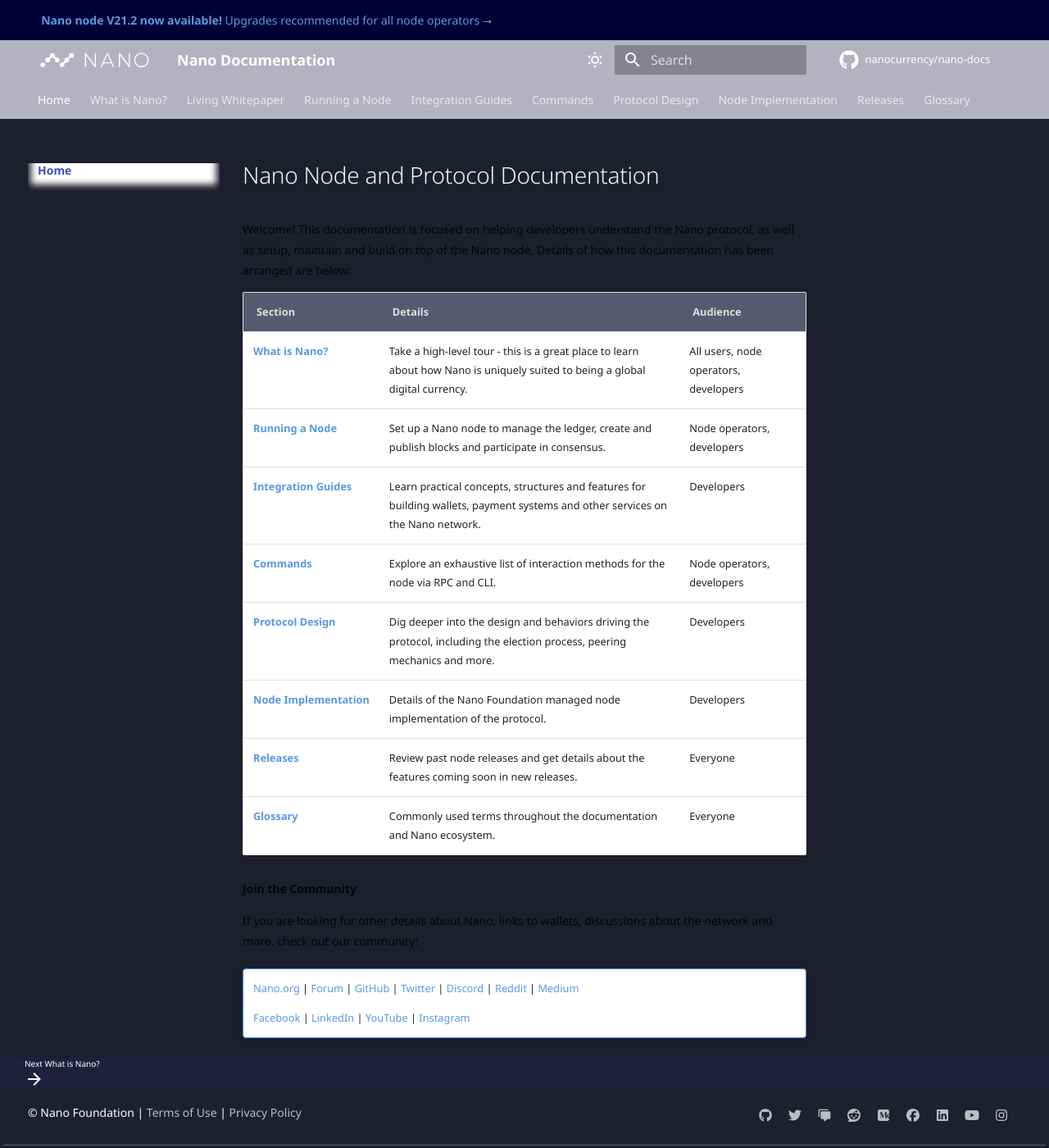
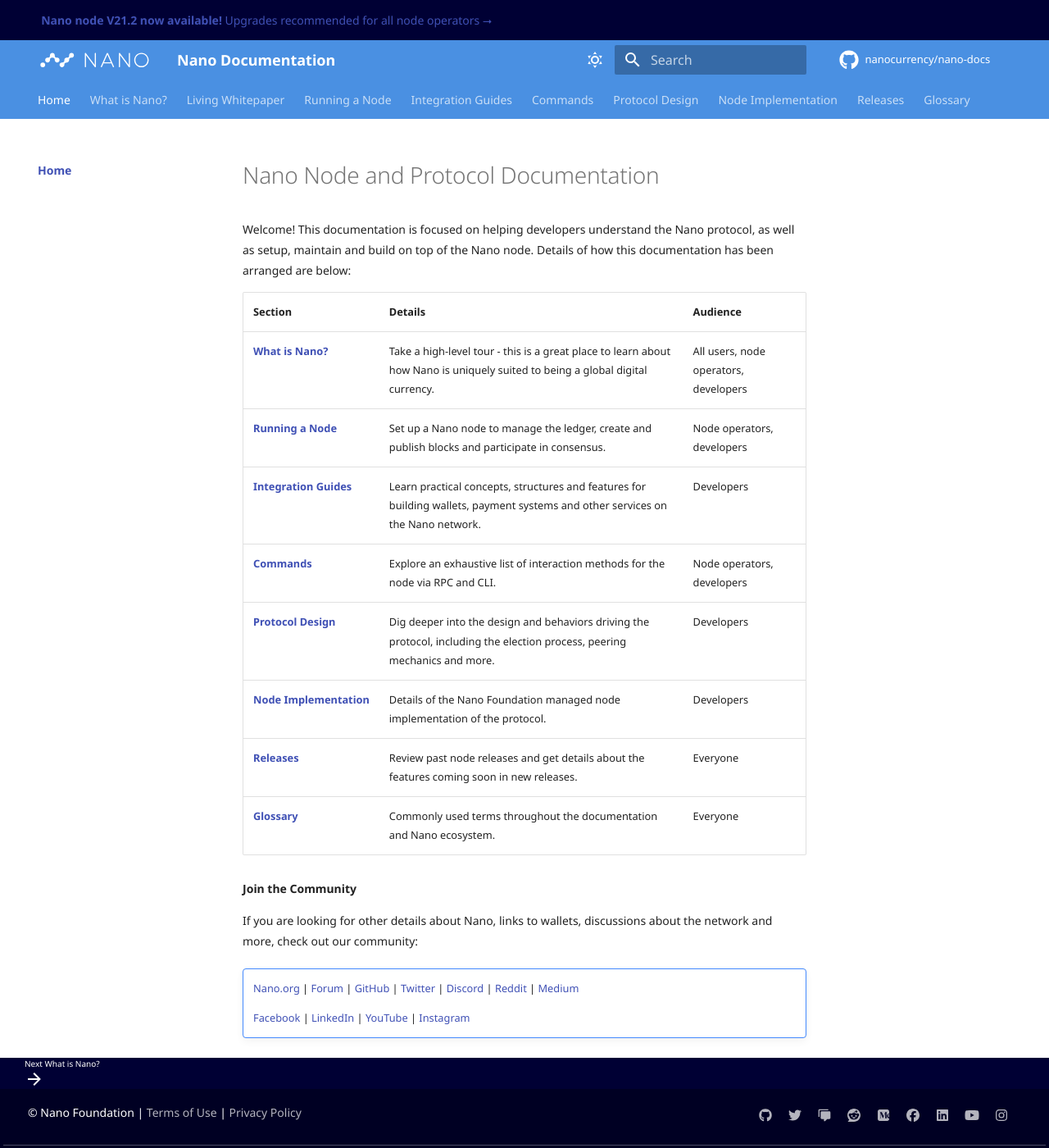
Before and after one commit to nanocurrency/nano-docs, an MkDocs documentation site: the page built from docs/index.md, in a window 1280 px wide and 1400 px high. Shown: the whole window at 82% size. Built offline with MkDocs 1.6.1 and Material for MkDocs 9.7.7, drawn with Linux system fonts in a browser that asks for light colours; comment, search, counter and statistics services are not loaded.

Commit message:
Revert "Adjustments to dark mode for better experience (#416)"
This reverts commit c5de74ea14e77a7964f7e292ea7c538fe4722c7d.

```diff
--- a/docs/stylesheets/extras.css
+++ b/docs/stylesheets/extras.css
@@ -30,7 +30,7 @@
 }
 
 .md-announce__inner a {
-    color: #F4FAFF !important;
+    color: #F4FAFF;
 }
 
 /*.md-container {
@@ -57,6 +57,14 @@
 	padding-left: 0.6rem;
 }
 
+/*
+.md-header,
+.md-footer-nav,
+.md-footer-meta {
+    background-color: #4a90e2;
+}
+*/
+
 /* Highlight current page in nav menu */
 .md-nav__link--active {
     /*color      : #4a90e2;*/
@@ -80,6 +88,11 @@
 /*tighten up table padding*/
 .md-typeset table:not([class]) td {
     padding: 0.6rem 0.6rem;
+}
+
+.md-typeset table:not([class]) th {
+    padding: 0.6rem 0.6rem;
+    min-width: 50px;
 }
 
 .md-typeset {
@@ -118,6 +131,10 @@
 .codehilite .c1 {
 	color: #7e7c8e;
 }
+
+/*.md-typeset h1 {
+	color: #131121;
+}*/
 
 .md-nav__title {
 	display: none;
@@ -168,6 +185,10 @@
     width: 120px;
 }
 
+.md-announce {
+    background-color: #000034;
+}
+
 @media only screen and (min-width: 45em) {
     .md-footer-social {
         padding: 0;
@@ -182,69 +203,3 @@
         height: 52px;
     }
 }
-
-.md-tabs  {
-    width: 100%;
-    overflow: auto;
-    color: var(--md-primary-bg-color);
-    background-color: rgb(0 0 52 / 30%);
-    transition: background 250ms;
-}
-
-.md-header {
-    position: -webkit-sticky;
-    position: sticky;
-    top: 0;
-    right: 0;
-    left: 0;
-    z-index: 2;
-    height: 2.4rem;
-    color: var(--md-primary-bg-color);
-    background-color: rgb(0 0 52 / 0.3);
-    box-shadow: 0 0 0.2rem rgba(0,0,0,0), 0 0.2rem 0.4rem rgba(0,0,0,0);
-    transition: color 250ms,background-color 250ms;
-}
-
-
-.md-announce {
-    background-color: rgb(0 0 52 / 30%);
-}
-
-.md-typeset a {
-    color: hsl(212 72% 62% / 1);
-    word-break: break-word;
-}
-
-.md-typeset a:focus, .md-typeset a:hover {
-    color: hsl(212 66% 67% / 1);
-}
-
-.md-main {
-    flex-grow: 1;
-    background-color: #1e1f2d;
-}
-
-.md-typeset h1 {
-    margin: 0 0 1.25em;
-    color: hsl(0 0% 100% / 0.95);
-    font-weight: 300;
-    font-size: 2em;
-    line-height: 1.3;
-    letter-spacing: -0.01em;
-}
-
-.md-typeset table:not([class]) th {
-    min-width: 5rem;
-    padding: .9375em 1.25em;
-    color: hsl(0 0% 87% / 1);
-    vertical-align: top;
-    background-color: hsl(238deg 12% 39%);
-}
-
-.md-footer-nav {
-    background-color: #1f213c;
-}
-
-.md-footer-meta {
-    background-color: hsl(232deg 22% 15%);
-}
```
